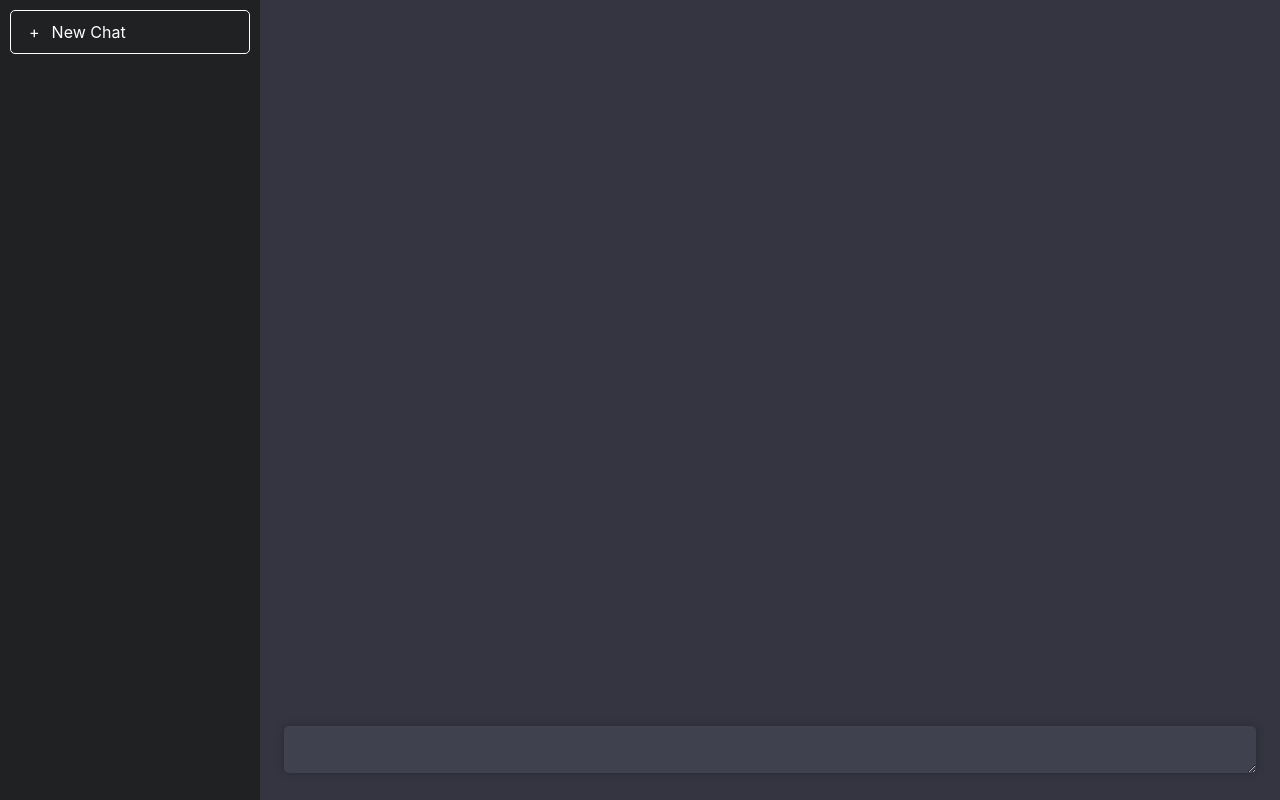
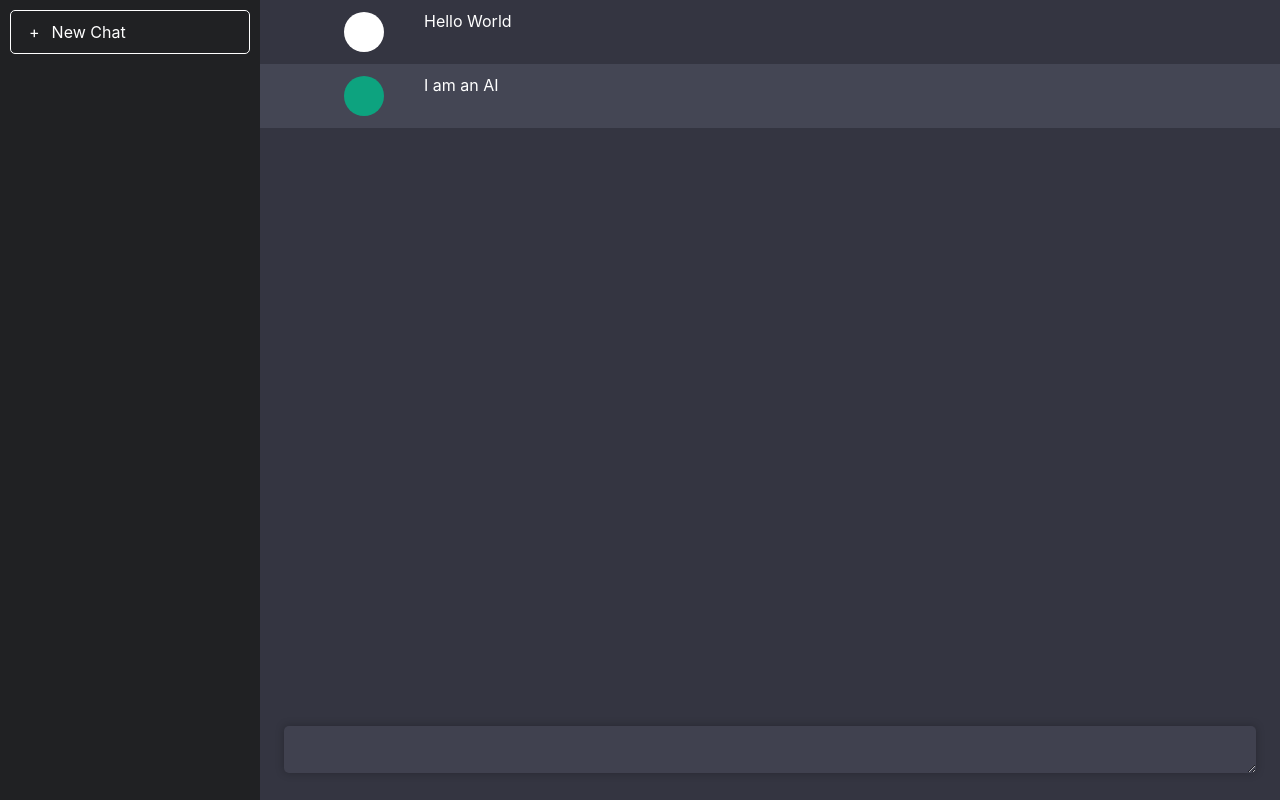
Before and after one commit to anuragyadav20062002/CHATGPT-ADVANCED, a React (Create React App) app in the folder client/: page / in a window 1280 px wide. Built offline with nearby package versions, Linux system fonts and the light colour scheme.

Commit message:
styled the chat message interface

```diff
--- a/client/src/App.css
+++ b/client/src/App.css
@@ -83,6 +83,43 @@
   color: #61dafb;
 }
 
+.chat-log{
+text-align: left;
+}
+
+.chat-message.chatgpt{
+  background-color: #444654;
+
+}
+.chat-message-center{
+max-width: 900px;
+margin-left: auto;
+margin-right: auto;
+display: flex;
+padding: 12px;
+padding-left: 24px;
+padding-right: 24px;
+}
+
+.avatar{
+background: white;
+border-radius: 50%;
+width: 40px;
+height: 40px;
+}
+
+.avatar.chatgpt{
+  background: #0da37f;
+  border-radius: 50%;
+  width: 40px;
+  height: 40px;
+  }
+
+.message{
+  padding-left: 40px;
+  padding-right: 40px;
+}
+
 @keyframes App-logo-spin {
   from {
     transform: rotate(0deg);
--- a/client/src/App.jsx
+++ b/client/src/App.jsx
@@ -11,6 +11,26 @@
         New Chat</div>
       </aside>
       <section className='chatbox'>
+        <div className='chat-log'>
+          <div className='chat-message'>
+           <div className="chat-message-center">
+             <div className='avatar'>
+             </div>
+              <div className='message'>
+              Hello World
+             </div>
+             </div>
+           </div>
+           <div className='chat-message chatgpt'>
+           <div className="chat-message-center">
+             <div className='avatar chatgpt'>
+             </div>
+              <div className='message'>
+              I am an AI
+             </div>
+             </div>
+           </div>
+        </div>
         <div className='chat-input-holder'>
           <textarea rows={1} className='chat-input-textarea'></textarea>
         </div>
```
